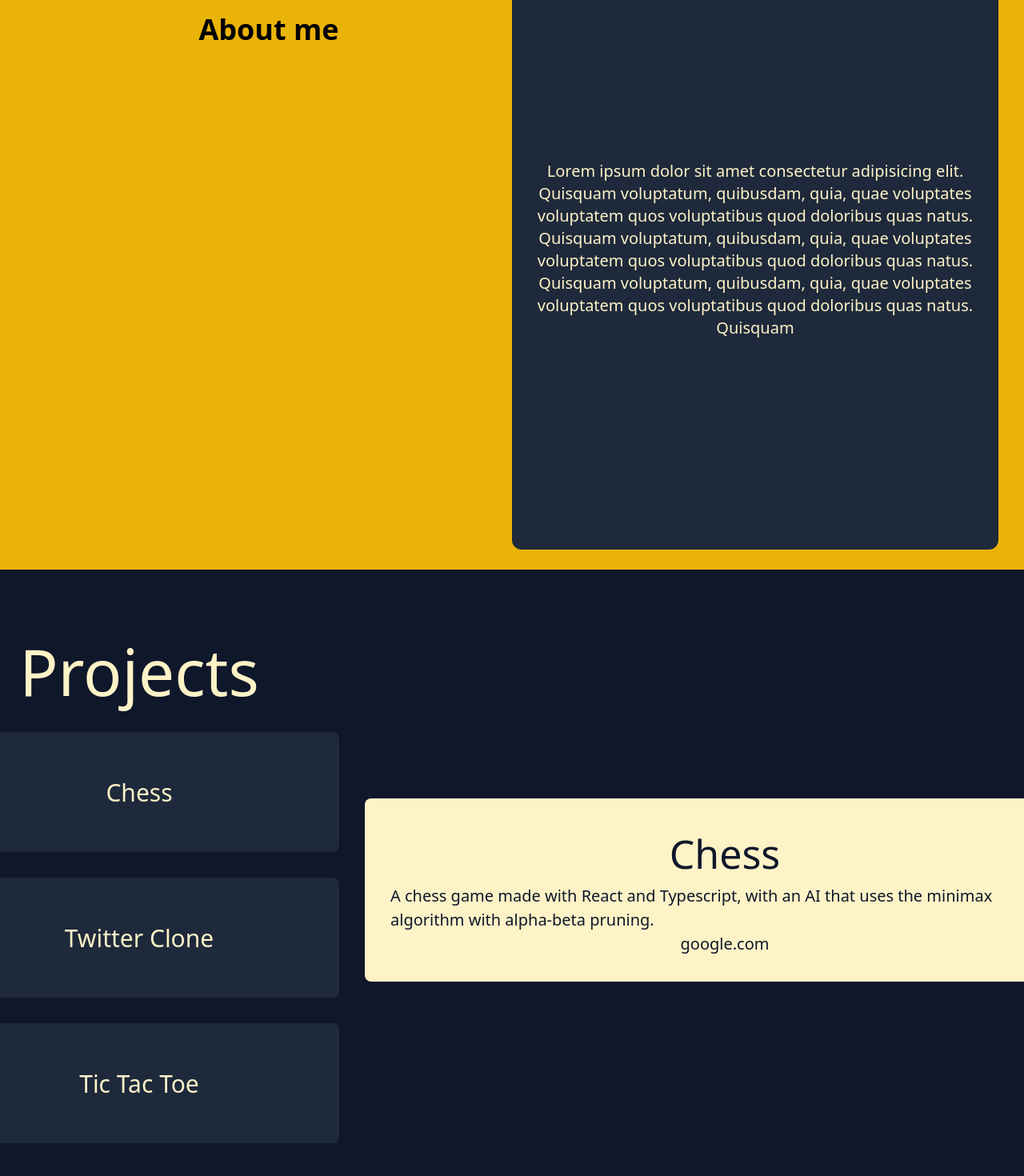
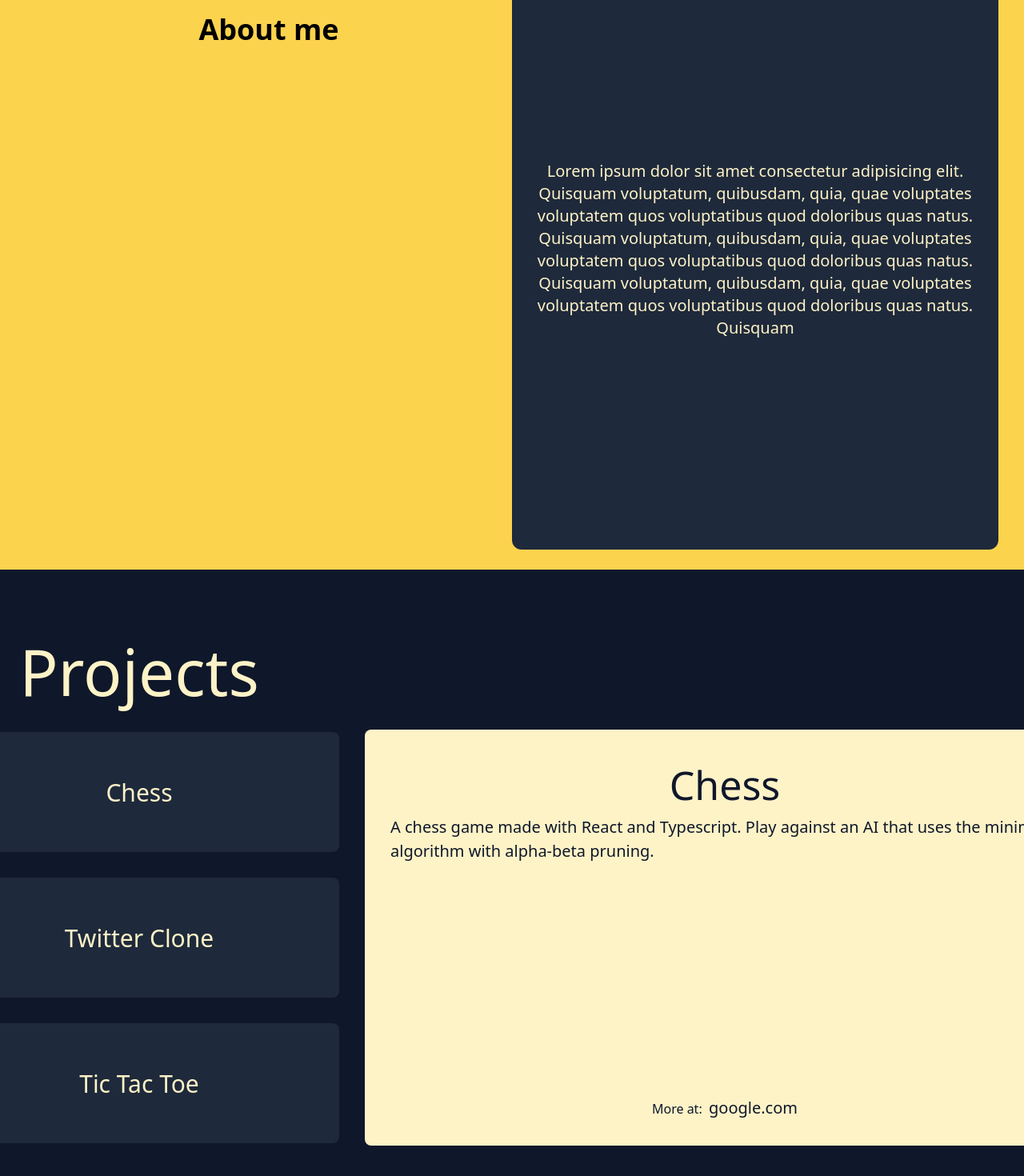
Before and after one commit to Jan-Kiezun/Jan-Kiezun.github.io, a React (Vite) app in the folder gith-pgs-client/: page / in a window 1280 px wide. Shown: the part 888-2358 px from the top of the page at 80% size. Built offline with nearby package versions, Linux system fonts and the light colour scheme.

Commit message:
minor touches

```diff
--- a/gith-pgs-client/src/components/landingPage/about/StartAbout.tsx
+++ b/gith-pgs-client/src/components/landingPage/about/StartAbout.tsx
@@ -1,6 +1,6 @@
 function StartAbout() {
   return (
-    <div className="min-h-screen w-screen flex justify-center items-center bg-yellow-500 px-8">
+    <div className="min-h-screen w-screen flex justify-center items-center bg-amber-300 px-8">
       <div className="min-h-[calc(100vh-50px)] w-1/2 flex justify-center">
         <h1 className="text-4xl font-bold text-center mt-20">About me</h1>
       </div>
--- a/gith-pgs-client/src/components/landingPage/projects/ProjectDetails.tsx
+++ b/gith-pgs-client/src/components/landingPage/projects/ProjectDetails.tsx
@@ -14,9 +14,11 @@ function ProjectDetails({ selectedProject }: ProjectDetailsProps) {
       className="w-full min-h-screen flex justify-center items-center"
       draggable="false"
     >
-      <div className="flex flex-col justify-center items-center bg-amber-100 text-slate-900 rounded-lg p-8 w-[900px]">
+      <div className="flex flex-col items-center bg-amber-100 text-slate-900 rounded-lg p-8 w-[900px] h-[520px] mt-[120px]">
         <h1 className="text-[50px]">{selectedProject.title}</h1>
-        <p className="text-[20px]">{selectedProject.description}</p>
+        <p className="text-[20px] mb-auto">{selectedProject.description}</p>
+        <p>
+          More at: &nbsp;
           <a
             href={selectedProject.link}
             target="_blank"
@@ -25,6 +27,7 @@ function ProjectDetails({ selectedProject }: ProjectDetailsProps) {
           >
             {selectedProject.link}
           </a>
+        </p>
       </div>
     </div>
   );
--- a/gith-pgs-client/src/components/landingPage/projects/StartProjects.tsx
+++ b/gith-pgs-client/src/components/landingPage/projects/StartProjects.tsx
@@ -8,13 +8,13 @@ function StartProjects() {
     {
       title: "Chess",
       description:
-        "A chess game made with React and Typescript, with an AI that uses the minimax algorithm with alpha-beta pruning.",
+        "A chess game made with React and Typescript. Play against an AI that uses the minimax algorithm with alpha-beta pruning.",
       link: "google.com",
     },
     {
       title: "Twitter Clone",
       description:
-        "A twitter clone made with React and Typescript, with a Node.js backend and a MongoDB database.",
+        "A twitter clone made with React and Typescript, with a Node.js backend written in express and a MongoDB database.",
       link: "google.com",
     },
     {
```
Lines whose indentation alone changed are shown as unchanged.
